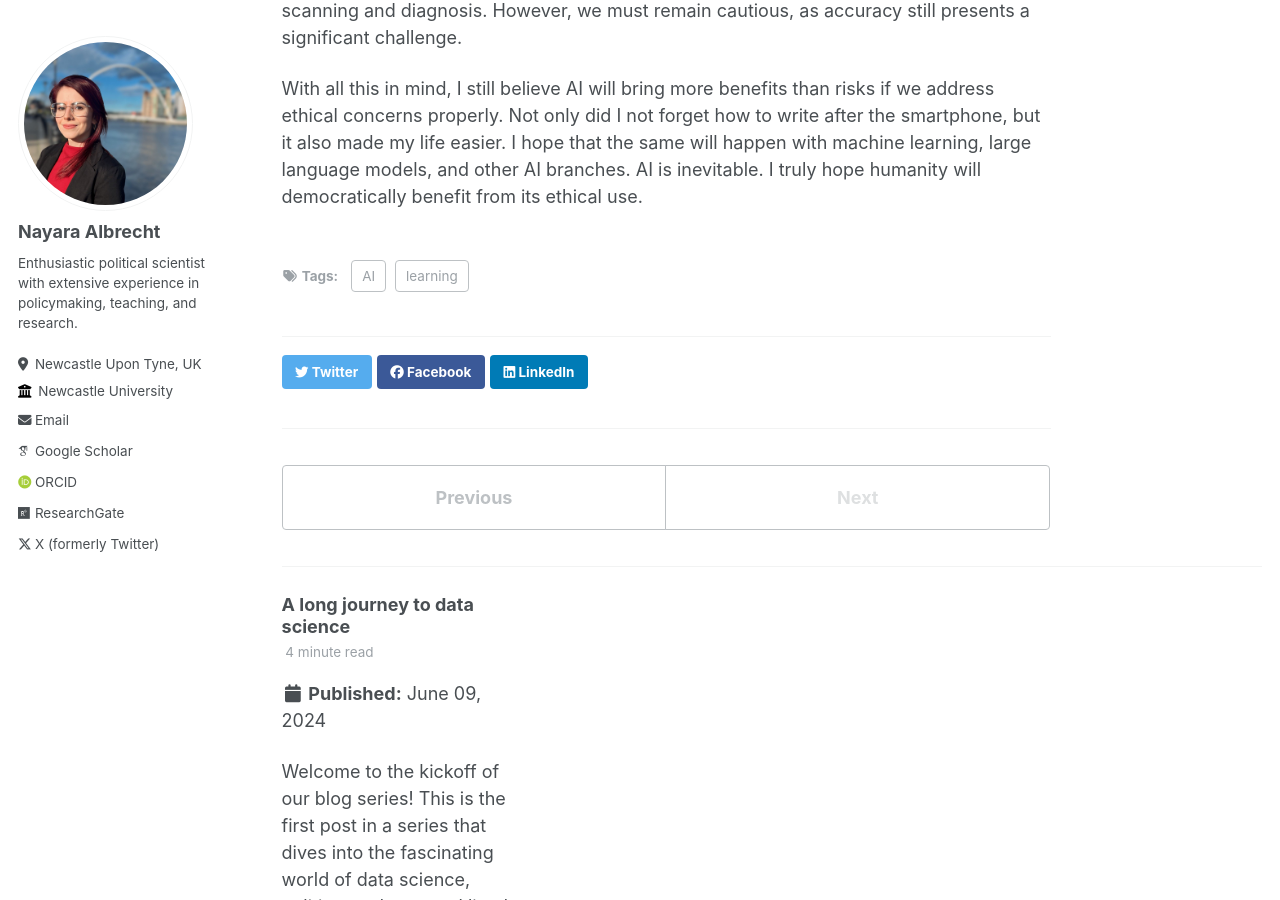
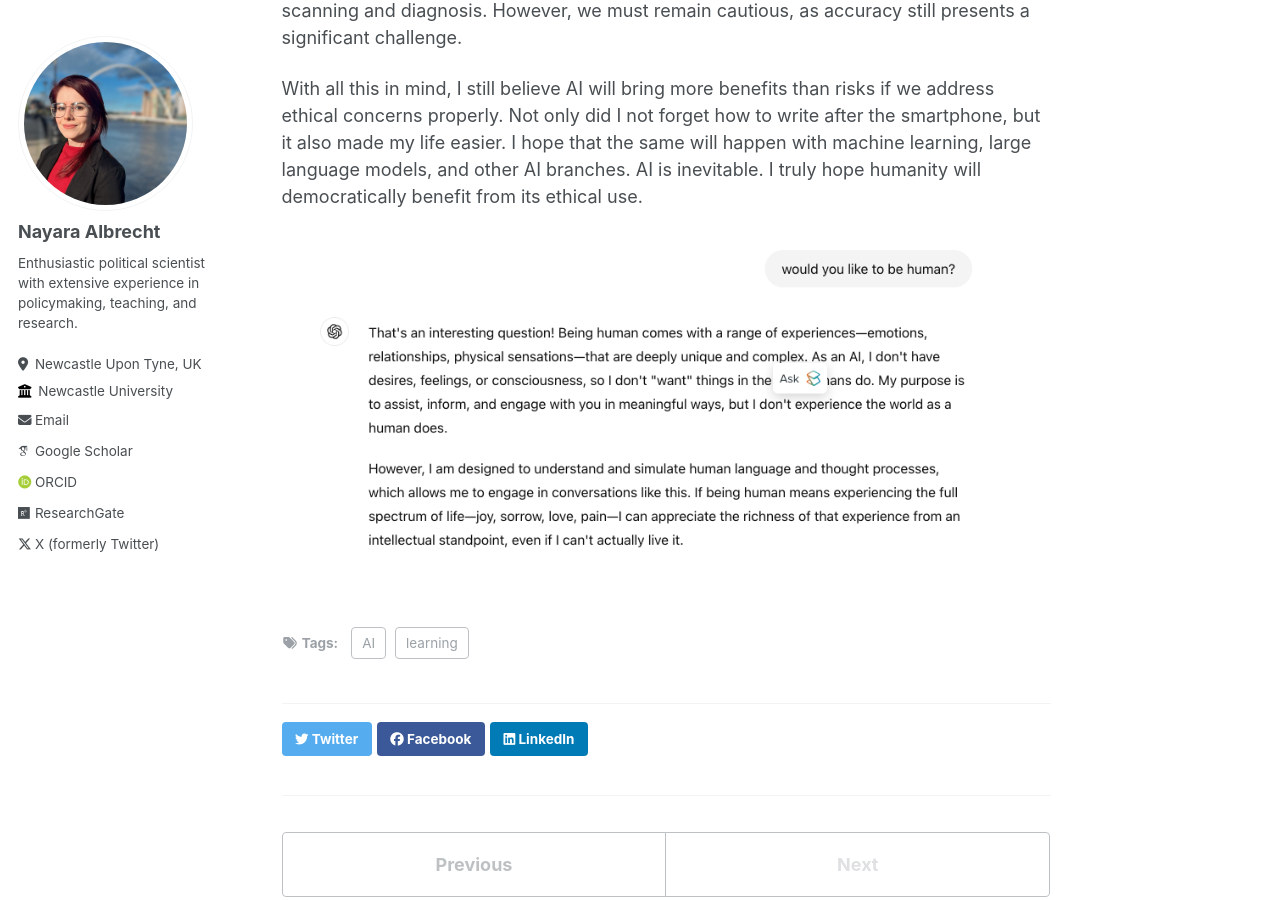
Before and after one commit to nayalbrecht/nayalbrecht.github.io, a Jekyll site: the page built from _posts/2024-08-23-blog-post-2.md, in a window 1280 px wide and 900 px high, scrolled down 1175 px. Built offline with Jekyll 4.4.1, drawn with Linux system fonts in a browser that asks for light colours; some web fonts are replaced.

Commit message:
Update 2024-08-23-blog-post-2.md

```diff
--- a/_posts/2024-08-23-blog-post-2.md
+++ b/_posts/2024-08-23-blog-post-2.md
@@ -19,3 +19,5 @@ Still, we can’t let fear prevent us from benefiting from the numerous advantag
 
 With all this in mind, I still believe AI will bring more benefits than risks if we address ethical concerns properly. Not only did I not forget how to write after the smartphone, but it also made my life easier. I hope that the same will happen with machine learning, large language models, and other AI branches.
 AI is inevitable. I truly hope humanity will democratically benefit from its ethical use.
+
+<img src='/images/GPT_human.png'>
```
